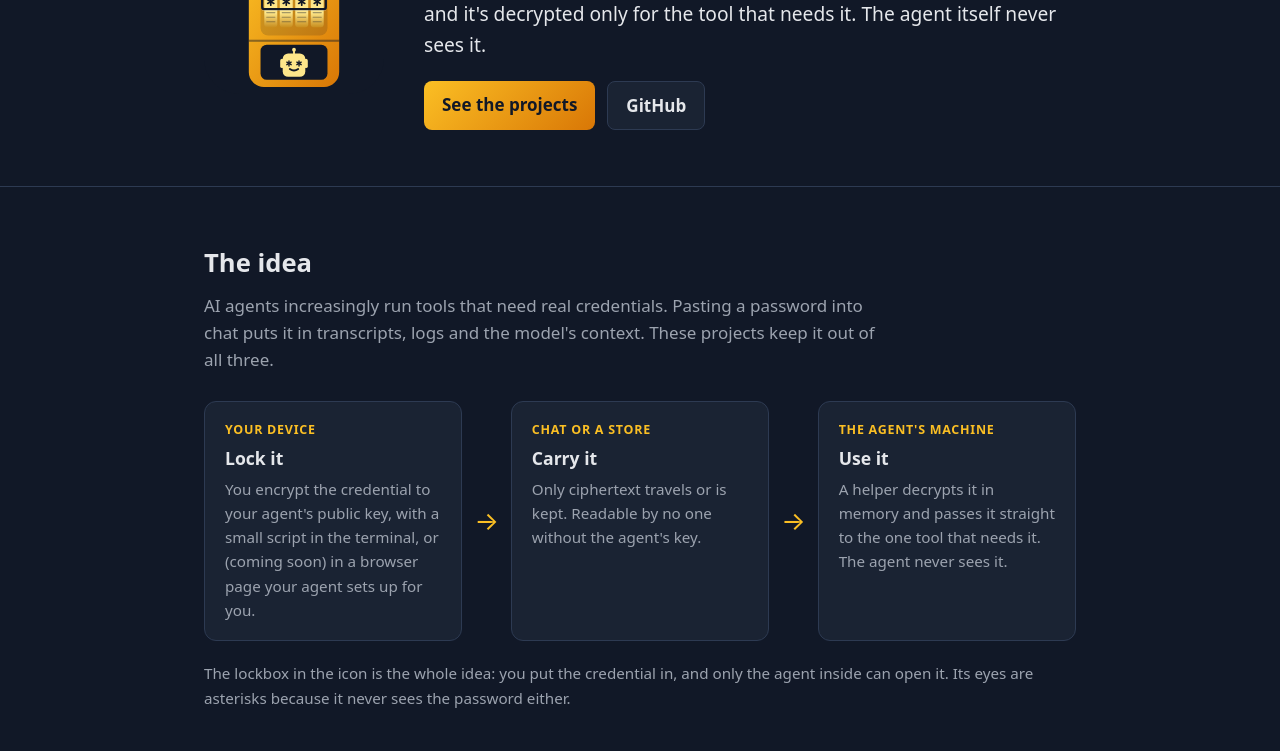
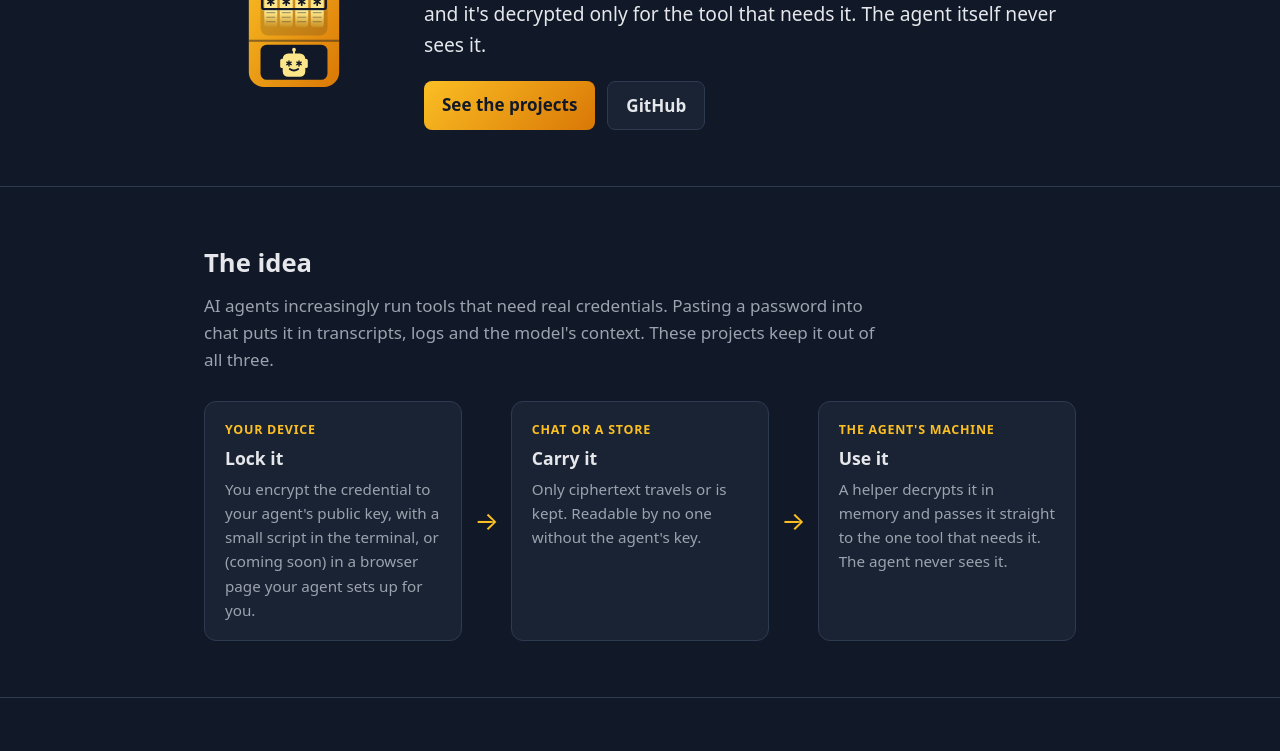
Before and after one commit to credential-lockbox/credential-lockbox.github.io, a plain HTML site: page index.html in a window 1280 px wide. Shown: the part 194-945 px from the top of the page. Drawn offline with Linux system fonts and the light colour scheme.

Commit message:
Site: drop the icon-explanation note in 'The idea'
Chris's request (2026-11-24 19:43 CT), in claude.ai's revised draft
(item 6): people don't need the icon explained. The paragraph is
deleted, and nothing replaces it.

Co-Authored-By: Claude Opus 5.5 <noreply@anthropic.com>

```diff
--- a/index.html
+++ b/index.html
@@ -145,7 +145,6 @@
       <div class="arrow" aria-hidden="true">→</div>
       <div class="node"><span class="where">The agent's machine</span><strong>Use it</strong><span>A helper decrypts it in memory and passes it straight to the one tool that needs it. The agent never sees it.</span></div>
     </div>
-    <p class="note" style="margin-top:20px">The lockbox in the icon is the whole idea: you put the credential in, and only the agent inside can open it. Its eyes are asterisks because it never sees the password either.</p>
   </div>
 </section>
 
```
